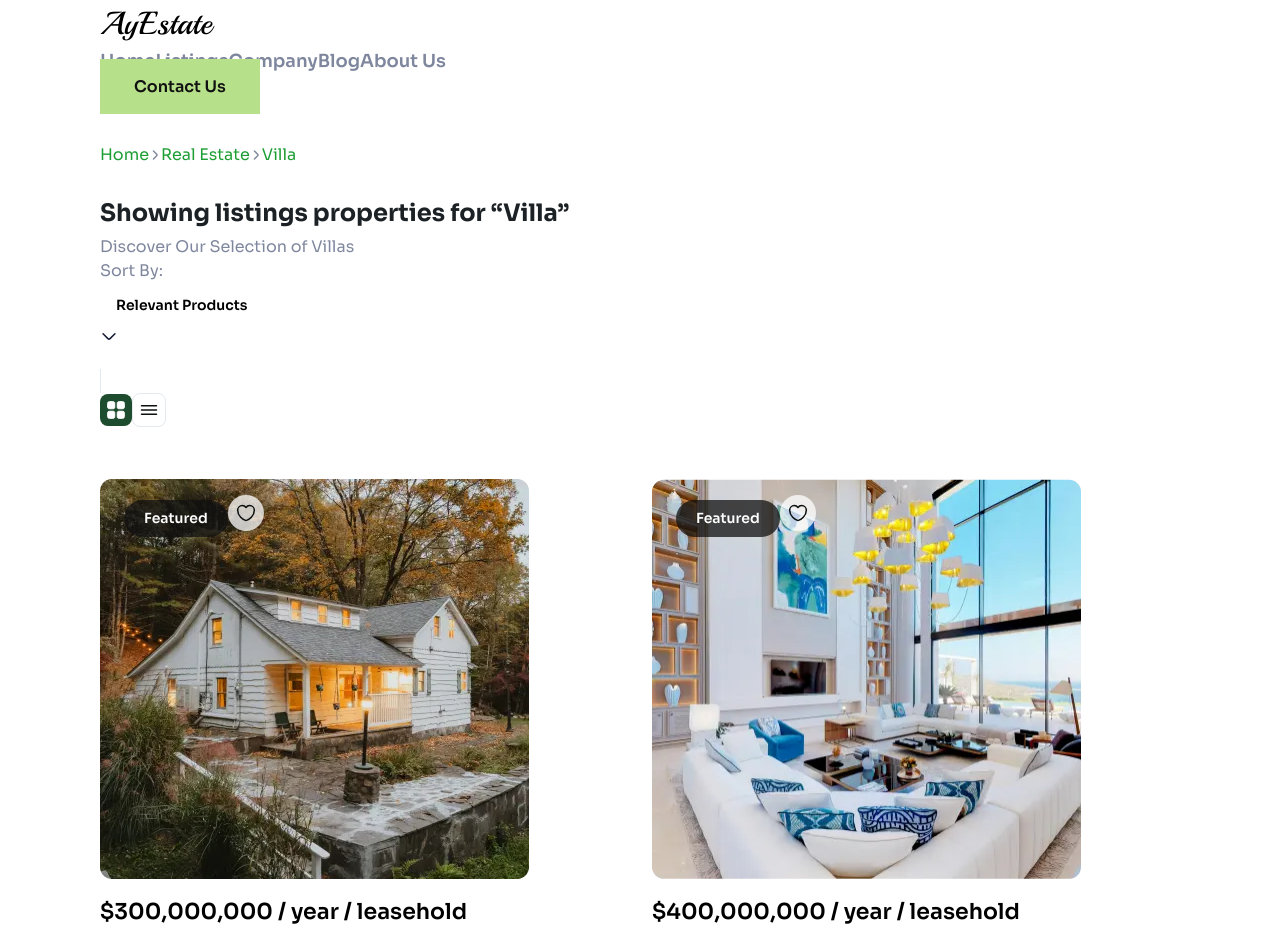
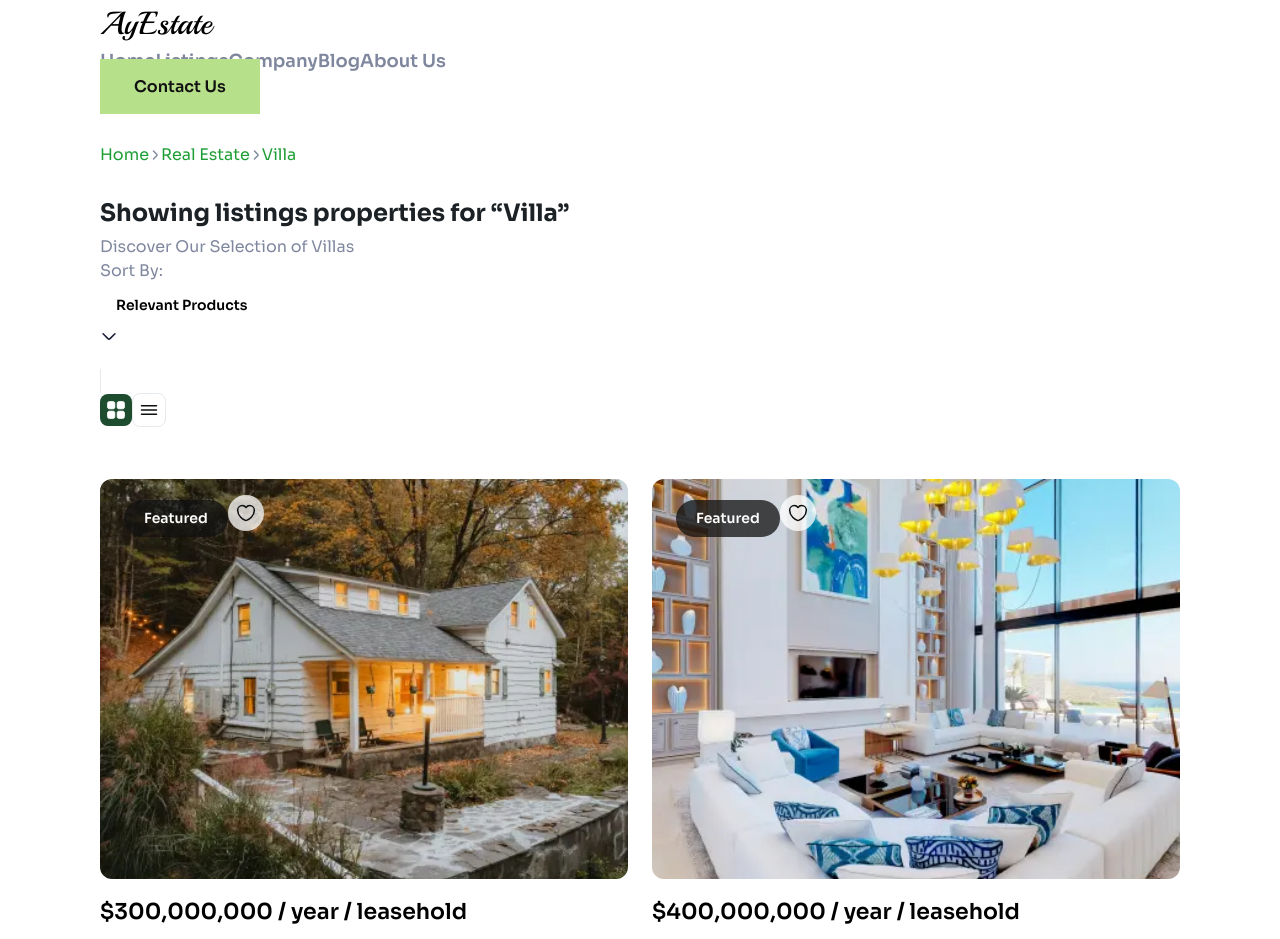
Before and after one commit to ali0120/ay-estate, a Next.js app: page /luxury-villa-listings in a window 1280 px wide. Shown: the top 939 px of the page. Built offline with nearby package versions, Linux system fonts and the light colour scheme.

Commit message:
fix image render

```diff
--- a/app/ui/(components)/listings/component/ListingData/index.tsx
+++ b/app/ui/(components)/listings/component/ListingData/index.tsx
@@ -44,11 +44,12 @@ export const ListingData: React.FC<ListingContentProps> = ({ type }) => {
                                     <Link href={`luxury-villa-listings/${property.details.type}`} title={`View details for ${property.details.type}`} >
                                         <Image
                                             src={property.image?.src}
-                                            className="!h-[130px] md:!h-[400px]"
+                                            className="!h-[130px] md:!h-[400px] w-full object-cover rounded-[12px]"
                                             alt={property.details.type}
                                             priority={index === 0}
                                             width={429}
                                             height={400}
+                                            objectFit='cover'
                                         />
                                     </Link>
                                     <div className="text-White absolute w-full px-[8px] py-[12px] lg:px-[24px] lg:py-[16px] top-0">
```
